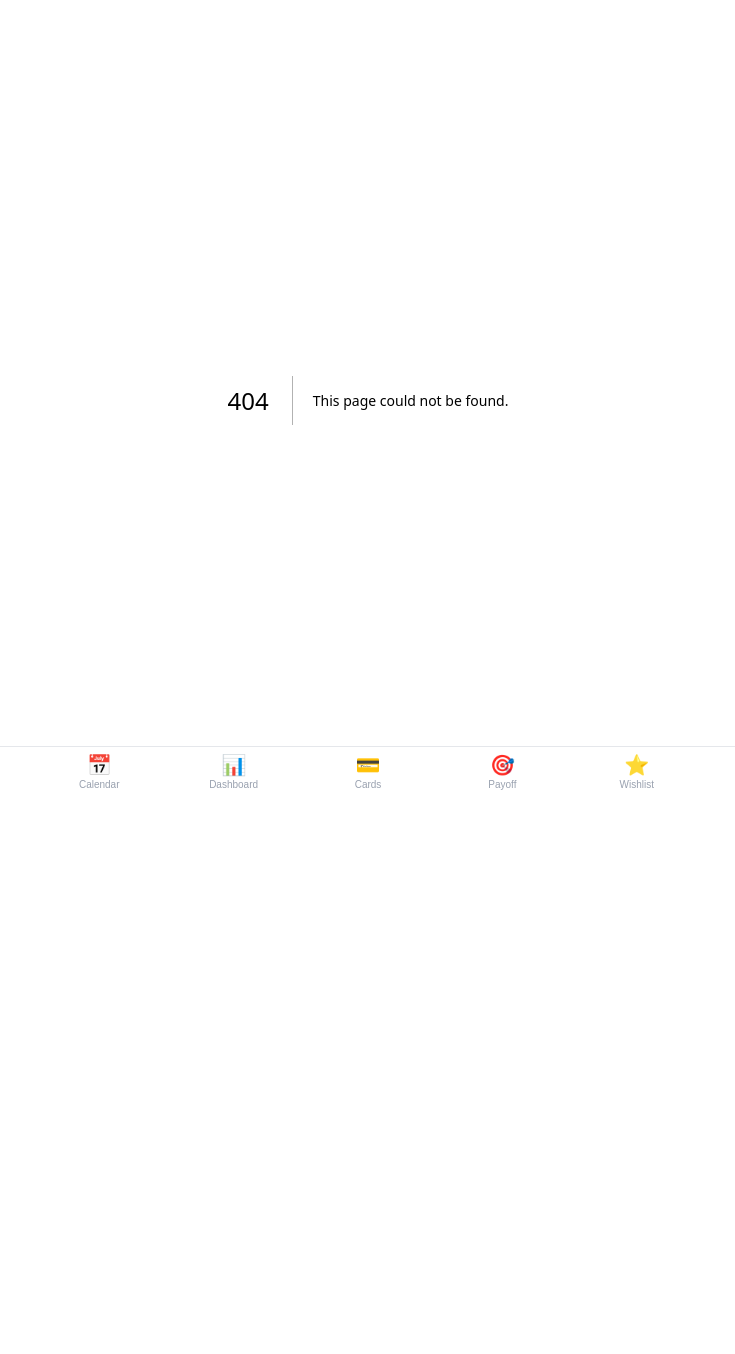
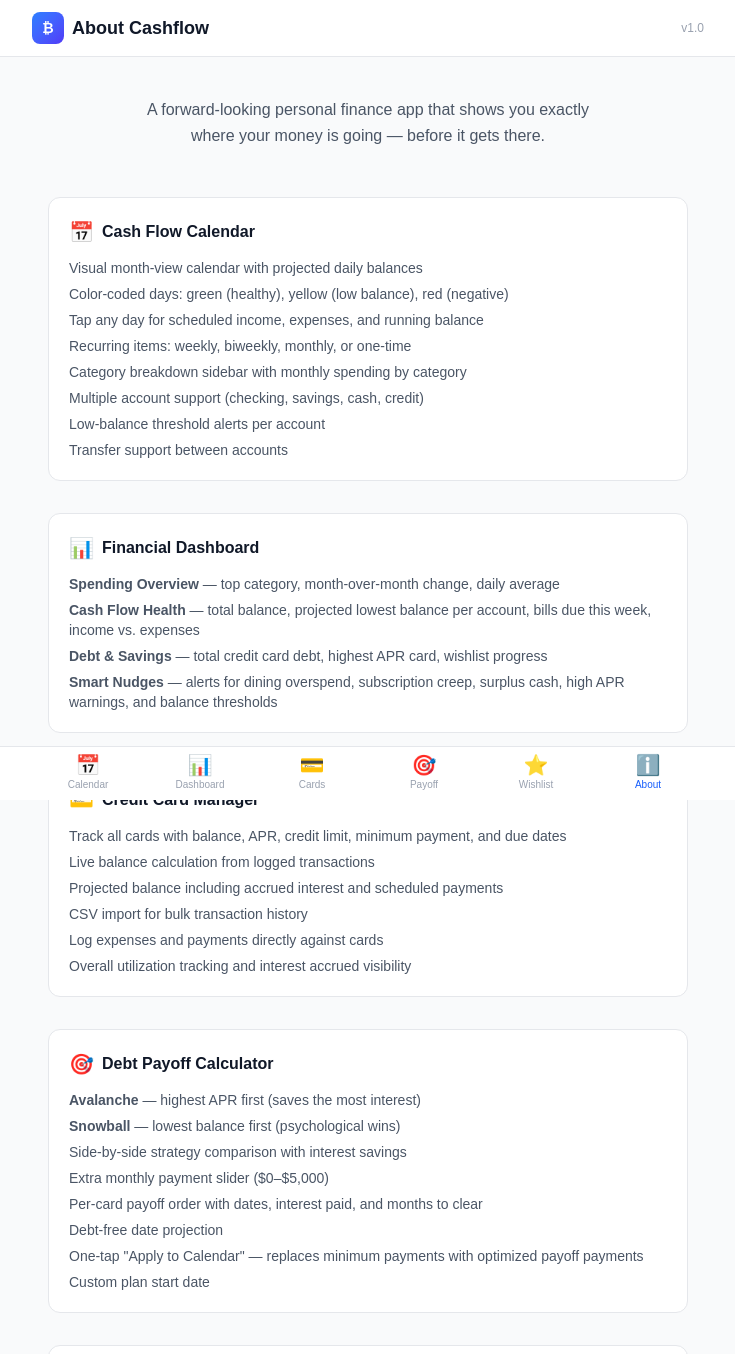
Before and after one commit to Jseipos/cashflow, a Next.js app: page /about in a window 1280 px wide. Before the commit this address had no page. Shown: the top 1354 px of the page, without its empty margins (272-1007 px from the left). Before the commit the page ends 864 px from the top, so only its background shows below. Built offline with nearby package versions, Linux system fonts and the light colour scheme.

Commit message:
feat: add About page with full feature summary
- New /about route with all app features organized by section
- Privacy & architecture highlights
- Added to tab bar navigation
- Styled consistently with app design system

```diff
--- /dev/null
+++ b/app/about/page.tsx
@@ -0,0 +1,174 @@
+'use client';
+
+import Link from 'next/link';
+
+export default function AboutPage() {
+  return (
+    <div className="min-h-screen bg-gray-50 flex flex-col pb-20">
+      {/* Header */}
+      <header className="sticky top-0 z-30 bg-white border-b border-gray-200 px-4 py-3">
+        <div className="max-w-2xl mx-auto flex items-center justify-between">
+          <div className="flex items-center gap-2">
+            <div className="w-8 h-8 rounded-lg bg-gradient-to-br from-blue-500 to-indigo-600 flex items-center justify-center text-white font-bold text-sm">
+              ₿
+            </div>
+            <h1 className="text-lg font-bold text-gray-900">About Cashflow</h1>
+          </div>
+          <span className="text-xs text-gray-400 font-medium">v1.0</span>
+        </div>
+      </header>
+
+      <main className="flex-1 max-w-2xl mx-auto w-full px-4 py-6 space-y-8">
+        {/* Tagline */}
+        <div className="text-center py-4">
+          <p className="text-base text-gray-600 leading-relaxed max-w-md mx-auto">
+            A forward-looking personal finance app that shows you exactly where your money is going — before it gets there.
+          </p>
+        </div>
+
+        {/* Calendar */}
+        <section className="bg-white rounded-xl border border-gray-200 p-5">
+          <div className="flex items-center gap-2 mb-3">
+            <span className="text-xl">📅</span>
+            <h2 className="text-base font-bold text-gray-900">Cash Flow Calendar</h2>
+          </div>
+          <ul className="space-y-1.5 text-sm text-gray-600">
+            <li>Visual month-view calendar with projected daily balances</li>
+            <li>Color-coded days: green (healthy), yellow (low balance), red (negative)</li>
+            <li>Tap any day for scheduled income, expenses, and running balance</li>
+            <li>Recurring items: weekly, biweekly, monthly, or one-time</li>
+            <li>Category breakdown sidebar with monthly spending by category</li>
+            <li>Multiple account support (checking, savings, cash, credit)</li>
+            <li>Low-balance threshold alerts per account</li>
+            <li>Transfer support between accounts</li>
+          </ul>
+        </section>
+
+        {/* Dashboard */}
+        <section className="bg-white rounded-xl border border-gray-200 p-5">
+          <div className="flex items-center gap-2 mb-3">
+            <span className="text-xl">📊</span>
+            <h2 className="text-base font-bold text-gray-900">Financial Dashboard</h2>
+          </div>
+          <ul className="space-y-1.5 text-sm text-gray-600">
+            <li><strong>Spending Overview</strong> — top category, month-over-month change, daily average</li>
+            <li><strong>Cash Flow Health</strong> — total balance, projected lowest balance per account, bills due this week, income vs. expenses</li>
+            <li><strong>Debt & Savings</strong> — total credit card debt, highest APR card, wishlist progress</li>
+            <li><strong>Smart Nudges</strong> — alerts for dining overspend, subscription creep, surplus cash, high APR warnings, and balance thresholds</li>
+          </ul>
+        </section>
+
+        {/* Cards */}
+        <section className="bg-white rounded-xl border border-gray-200 p-5">
+          <div className="flex items-center gap-2 mb-3">
+            <span className="text-xl">💳</span>
+            <h2 className="text-base font-bold text-gray-900">Credit Card Manager</h2>
+          </div>
+          <ul className="space-y-1.5 text-sm text-gray-600">
+            <li>Track all cards with balance, APR, credit limit, minimum payment, and due dates</li>
+            <li>Live balance calculation from logged transactions</li>
+            <li>Projected balance including accrued interest and scheduled payments</li>
+            <li>CSV import for bulk transaction history</li>
+            <li>Log expenses and payments directly against cards</li>
+            <li>Overall utilization tracking and interest accrued visibility</li>
+          </ul>
+        </section>
+
+        {/* Payoff */}
+        <section className="bg-white rounded-xl border border-gray-200 p-5">
+          <div className="flex items-center gap-2 mb-3">
+            <span className="text-xl">🎯</span>
+            <h2 className="text-base font-bold text-gray-900">Debt Payoff Calculator</h2>
+          </div>
+          <ul className="space-y-1.5 text-sm text-gray-600">
+            <li><strong>Avalanche</strong> — highest APR first (saves the most interest)</li>
+            <li><strong>Snowball</strong> — lowest balance first (psychological wins)</li>
+            <li>Side-by-side strategy comparison with interest savings</li>
+            <li>Extra monthly payment slider ($0–$5,000)</li>
+            <li>Per-card payoff order with dates, interest paid, and months to clear</li>
+            <li>Debt-free date projection</li>
+            <li>One-tap "Apply to Calendar" — replaces minimum payments with optimized payoff payments</li>
+            <li>Custom plan start date</li>
+          </ul>
+        </section>
+
+        {/* Wishlist */}
+        <section className="bg-white rounded-xl border border-gray-200 p-5">
+          <div className="flex items-center gap-2 mb-3">
+            <span className="text-xl">⭐</span>
+            <h2 className="text-base font-bold text-gray-900">Savings Wishlist</h2>
+          </div>
+          <ul className="space-y-1.5 text-sm text-gray-600">
+            <li>Track items you're saving toward with estimated cost and priority</li>
+            <li>Monthly savings contribution per item</li>
+            <li>Progress bars and percentage tracking</li>
+            <li>Auto-generates savings line items on your calendar</li>
+            <li>Mark items as purchased when you reach your goal</li>
+          </ul>
+        </section>
+
+        {/* Receipt Scanner */}
+        <section className="bg-white rounded-xl border border-gray-200 p-5">
+          <div className="flex items-center gap-2 mb-3">
+            <span className="text-xl">📷</span>
+            <h2 className="text-base font-bold text-gray-900">Receipt Scanner</h2>
+          </div>
+          <ul className="space-y-1.5 text-sm text-gray-600">
+            <li>Camera-based receipt capture</li>
+            <li>Manual entry confirmation (amount, merchant, date, category)</li>
+            <li>Route expenses to bank account or credit card</li>
+            <li>Log card payments from the same flow</li>
+          </ul>
+        </section>
+
+        {/* Categories */}
+        <section className="bg-white rounded-xl border border-gray-200 p-5">
+          <div className="flex items-center gap-2 mb-3">
+            <span className="text-xl">🏷️</span>
+            <h2 className="text-base font-bold text-gray-900">Categories</h2>
+          </div>
+          <ul className="space-y-1.5 text-sm text-gray-600">
+            <li>Custom spending categories with emoji icons and colors</li>
+            <li>Pre-built defaults for common expenses</li>
+            <li>Category picker integrated into all expense flows</li>
+          </ul>
+        </section>
+
+        {/* Data Management */}
+        <section className="bg-white rounded-xl border border-gray-200 p-5">
+          <div className="flex items-center gap-2 mb-3">
+            <span className="text-xl">💾</span>
+            <h2 className="text-base font-bold text-gray-900">Data Management</h2>
+          </div>
+          <ul className="space-y-1.5 text-sm text-gray-600">
+            <li>Full JSON backup and restore (all 6 data tables)</li>
+            <li>CSV export of scheduled items</li>
+            <li>Import template for bulk setup</li>
+          </ul>
+        </section>
+
+        {/* Privacy */}
+        <section className="bg-gradient-to-r from-blue-600 to-indigo-600 rounded-xl p-5 text-white">
+          <div className="flex items-center gap-2 mb-3">
+            <span className="text-xl">🔒</span>
+            <h2 className="text-base font-bold">Privacy & Architecture</h2>
+          </div>
+          <ul className="space-y-1.5 text-sm opacity-90">
+            <li><strong>100% local-first</strong> — your financial data never leaves your device</li>
+            <li><strong>No account required</strong> — no sign-up, no email, no password</li>
+            <li><strong>No server</strong> — runs entirely in your browser using IndexedDB</li>
+            <li><strong>PWA-ready</strong> — add to your phone's home screen for a native app experience</li>
+            <li><strong>Offline capable</strong> — works without an internet connection</li>
+          </ul>
+        </section>
+
+        {/* Tech stack */}
+        <div className="text-center py-4">
+          <p className="text-xs text-gray-400">
+            Next.js · React · TypeScript · Tailwind CSS · Dexie (IndexedDB) · date-fns · Vercel
+          </p>
+        </div>
+      </main>
+    </div>
+  );
+}
--- a/app/components/TabBar.tsx
+++ b/app/components/TabBar.tsx
@@ -9,6 +9,7 @@ const TABS = [
   { href: '/cards', label: 'Cards', icon: '💳' },
   { href: '/payoff', label: 'Payoff', icon: '🎯' },
   { href: '/wishlist', label: 'Wishlist', icon: '⭐' },
+  { href: '/about', label: 'About', icon: 'ℹ️' },
 ];
 
 export function TabBar() {
```
